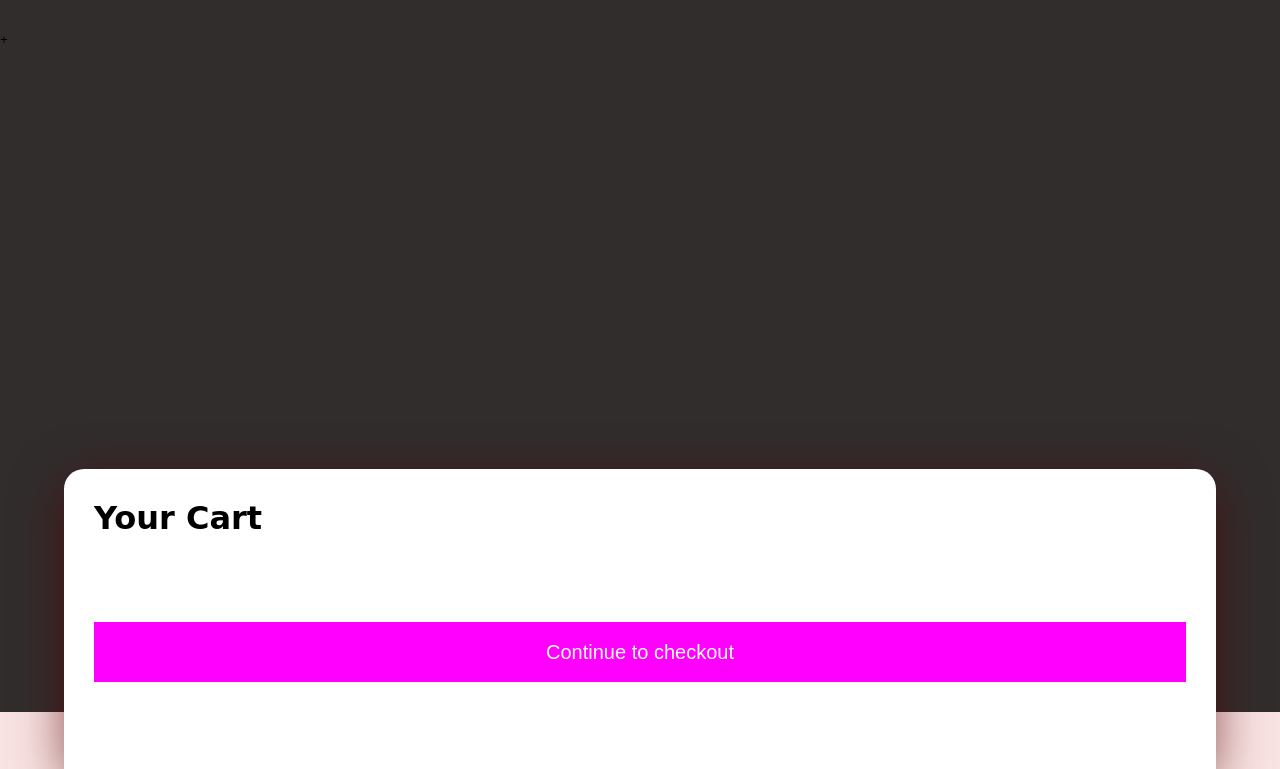
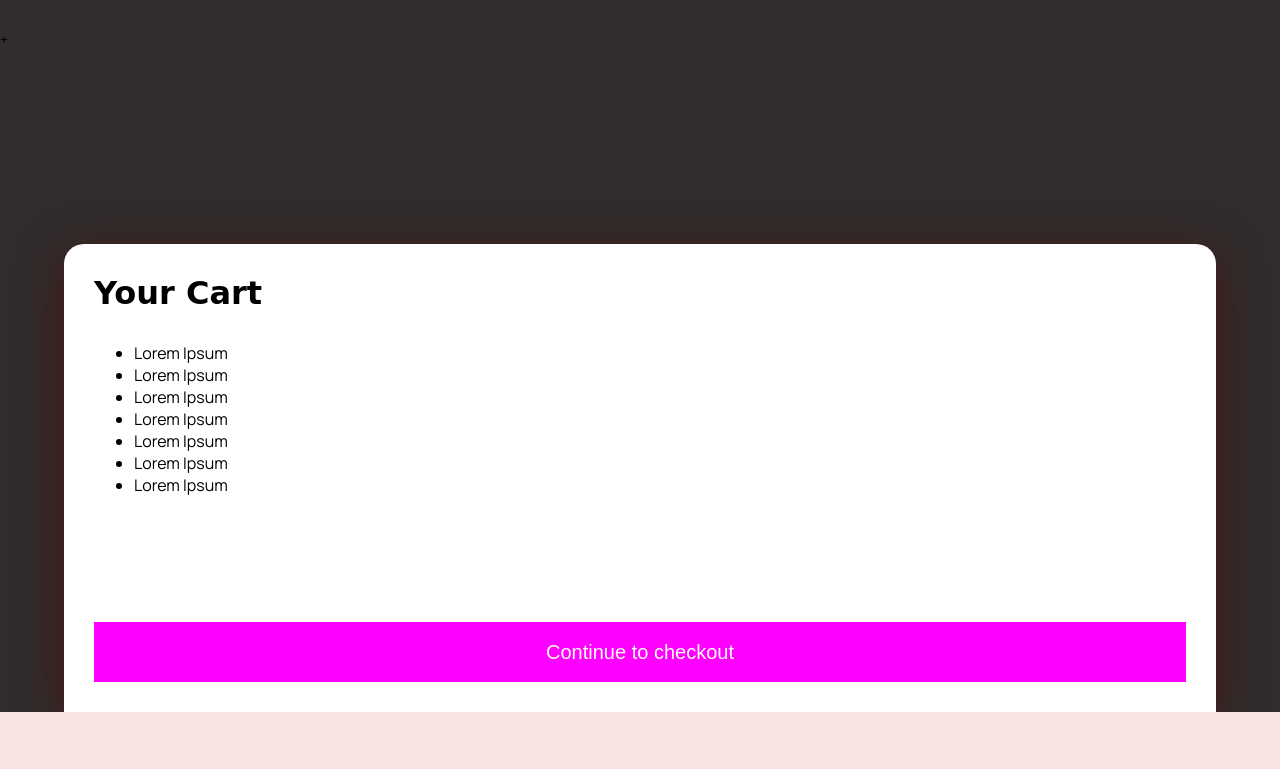
Before and after one commit to chris-rodgers/aroid.net, a website: page index.html in a window 1280 px wide. Both pictures are taken after a click on the button 1190 px from the left and 57 px from the top of the page. Shown: the part 88-857 px from the top of the page. After the commit the page ends 800 px from the top, so only its background shows below. Drawn offline with Linux system fonts and the light colour scheme; a web font is replaced by a local one.

Commit message:
work on cart

```diff
--- a/index.html
+++ b/index.html
@@ -21,11 +21,22 @@
   </div>
   <button id="increment">+</button>
   <div id="cart" class="cart">
-    <div class="cart__overlay" id="cart-overlay"></div>
-    <div class="cart__inner">
-      <h1>Your Cart</h1>
-      <div class="cart__footer">
-        <button class="button button--large">Continue to checkout</button>
+    <div class="cart__overlay" id="cart-overlay">
+      <div class="cart__spacer"></div>
+      <div class="cart__inner">
+        <h1>Your Cart</h1>
+        <ul>
+          <li>Lorem Ipsum</li>
+          <li>Lorem Ipsum</li>
+          <li>Lorem Ipsum</li>
+          <li>Lorem Ipsum</li>
+          <li>Lorem Ipsum</li>
+          <li>Lorem Ipsum</li>
+          <li>Lorem Ipsum</li>
+        </ul>
+        <div class="cart__footer">
+          <button class="button button--large">Continue to checkout</button>
+        </div>
       </div>
     </div>
   </div>
@@ -55,4 +66,5 @@
       });
   }
 </script>
+
 </html>
--- a/style.css
+++ b/style.css
@@ -157,31 +157,44 @@ button:disabled{
     left: 0;
     width: 100%;
     height: 100%;
-    position: fixed;
-    background-color: rgba(0, 0, 0, 0.8);
+    position: absolute;
     visibility: hidden;
     transition: opacity 0.25s;
     opacity: 0;
+    display: flex;
+    justify-content: flex-start;
+    flex-direction: column;
+}
+.cart__overlay::before{
+    top: 0;
+    left: 0;
+    width: 100%;
+    height: 100%;
+    content: '';
+    position: fixed;
+    background-color: rgba(0, 0, 0, 0.8);
 
 }
 .cart__inner{
     width: 90%;
-    padding: var(--padding);
+    padding: var(--padding) var(--padding) 200px var(--padding);
     background-color: white;
     border-radius: 20px 20px 0 0;
-    margin: 0 auto;
+    margin: 0 5%;
     box-shadow: 0px 11px 50px 0px #540000a1;
     visibility: hidden;
     transition: opacity 0.25s linear, margin-top 0.25s ease;
     opacity: 0;
-    min-height: 300px;
-    margin-top: calc(90vh - 100px);
     position: relative;
+}
+
+.cart__spacer{
+    flex: 1;
+    flex-shrink: 0;
 }
 .cart--open .cart__inner{
     visibility: visible;
     opacity: 1;
-    margin-top: calc(90vh - 300px);
 }
 .cart--open .cart__overlay{
     visibility: visible;
@@ -190,7 +203,7 @@ button:disabled{
 .cart__footer{
     width: 90%;
     left: 5%;
-    bottom: 0;
     position: fixed;
     padding: var(--padding);
+    bottom: 0;
 }
```
